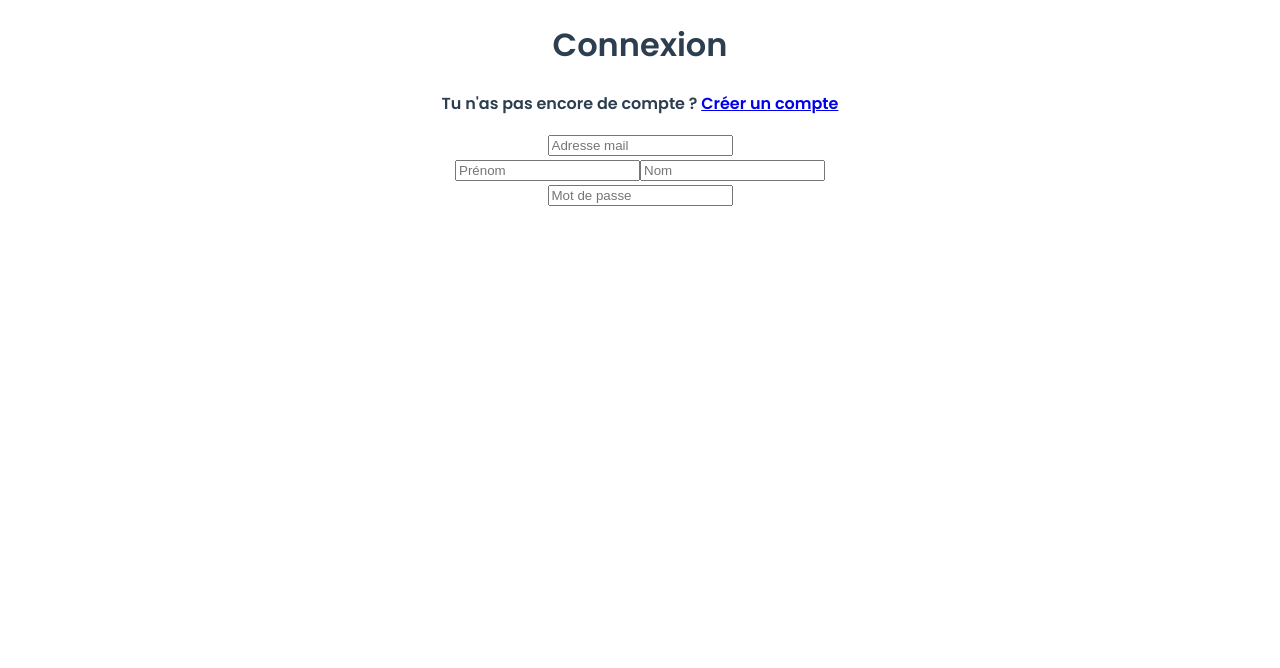
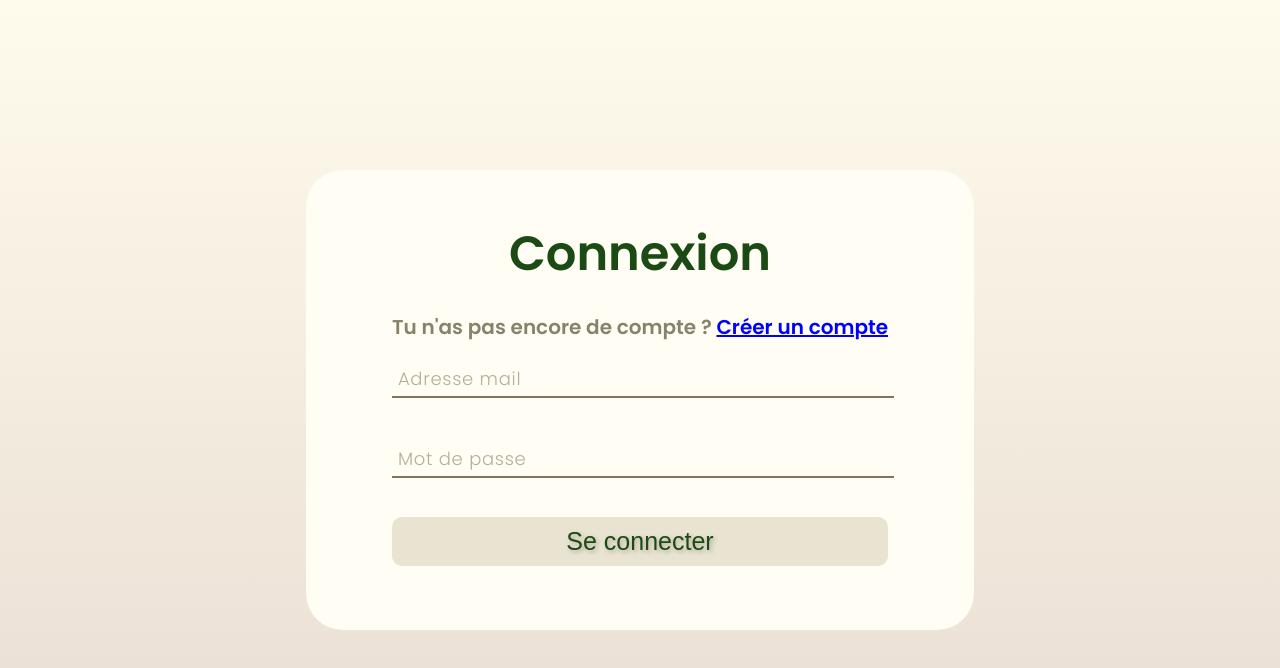
Before and after one commit to AdrienCalmesnil/10-2021-Home-Cleaner, a Vue app: page /login in a window 1280 px wide. Shown: the top 668 px of the page. Built offline with nearby package versions, Linux system fonts and the light colour scheme.

Commit message:
login page done / working on create account

```diff
--- a/src/App.vue
+++ b/src/App.vue
@@ -17,13 +17,13 @@ export default {
 
 <style>
 @import url('https://fonts.googleapis.com/css2?family=Poppins:wght@600&display=swap');
+@import url('https://fonts.googleapis.com/css2?family=Poppins:wght@100;300&display=swap');
 #app {
   font-family: 'Poppins', sans-serif;
   -webkit-font-smoothing: antialiased;
   -moz-osx-font-smoothing: grayscale;
   text-align: center;
   color: #2c3e50;
-  /* margin-top: 60px; */
 }
 
 body{
--- a/src/views/Login.vue
+++ b/src/views/Login.vue
@@ -1,28 +1,43 @@
 <template>
   <div class="login">
-    <div class="login_wrapper">
     <div class="login_box">
       <div class="box_title title">
-          <h1>Connexion</h1>
+        <h1 v-if="mode == 'login'">Connexion</h1>
+        <h1 v-else>Inscription</h1>
       </div>
       <div class="box_no_account create">
-          <p>
+        <p v-if="mode == 'login'">
           Tu n'as pas encore de compte ?
-            <router-link to="/CreateAccount">Créer un compte</router-link>
+          <span class="create_account" @click="switchToCreateAccount()">Créer un compte</span>
+        </p>
+        <p v-else>
+          Tu as déjà un compte ?
+          <span class="create_account" @click="switchToLogin()">Se connecter</span>
         </p>
       </div>
       <form action="">
         <div class="mail">
-                <input type="email" id="email" placeholder="Adresse mail" required>
+          <input v-model="email" type="email" id="email" placeholder="Adresse mail" required />
         </div>
-            <div class="username">
-                <input type="text" id="prenom" placeholder="Prénom" required>
-                <input type="text" id="nom" placeholder="Nom" required>
+        <div class="username" v-if="mode == 'create'">
+                <input v-model="prenom" type="text" id="prenom" placeholder="Prénom" required />
+                <input v-model="nom" type="text" id="nom" placeholder="Nom" required />
         </div>
         <div class="password">
-                <input type="password" id="password" placeholder="Mot de passe" required>
+          <input
+            v-model="password"
+            type="password"
+            id="password"
+            placeholder="Mot de passe"
+            required
+          />
         </div>
       </form>
+      <div class="but_login" v-if="mode == 'login'">
+        <button id="but_login">Se connecter</button>
+      </div>
+      <div class="but_login" :class="{'button--disabled' : !validatedFields()}" v-else>
+        <button id="but_login">Créer mon compte</button>
       </div>
     </div>
   </div>
@@ -31,9 +46,168 @@
 <script>
 export default {
   name: "Login",
+  data: function(){
+      return{
+          mode:"login",
+          email:"",
+          prenom:'',
+          nom:'',
+          password:''
+      }
+  },
+  computed:{
+      validatedFields: function(){
+          if(this.mode == 'create'){
+              if(this.email != "" && this.prenom != "" && this.nom != "" && this.password != ""){
+                  return true;
+              }else{
+                  return false;
+              }
+          }else{
+              if(this.email != "" && this.password != ""){
+                  return true;
+              }else{
+                  return false;
+              }
+          }
+      }
+  },
+  methods:{
+      switchToCreateAccount: function(){
+          this.mode = 'create'
+      },
+      switchToLogin: function(){
+          this.mode = 'login'
+      }
+  }
 };
 </script>
 
 <style scoped>
+.login {
+  position: absolute;
+  width: 100%;
+  height: 100%;
+  display: flex;
+  justify-content: center;
+  align-items: center;
+  background: linear-gradient(180deg, #fefbec 0%, rgba(255, 253, 244, 0) 100%),
+    rgba(226, 209, 195, 0.75);
+}
+
+.login_box {
+  background: #fffdf4;
+  border-radius: 37px;
+  padding: 64px 86px;
+}
+
+.box_title {
+  margin: 0;
+}
+
+.box_title h1 {
+  margin-top: 0;
+  font-family: "Poppins", sans-serif;
+  font-style: normal;
+  font-weight: bold;
+  font-size: 48px;
+  line-height: 40px;
+  color: #1c4a15;
+}
+
+.box_no_account p {
+  margin-top: 0;
+  font-family: "Poppins", sans-serif;
+  font-style: normal;
+  font-weight: bold;
+  font-size: 20px;
+  line-height: 40px;
+  color: #88826b;
+}
+
+.create_account{
+    color: blue;
+    text-decoration: underline;
+    cursor: pointer;
+}
+
+.mail, .username, .password{
+    height: 50px;
+}
+
+input {
+    padding: 0 0 5px 6px;
+  outline: 0;
+  border-width: 0 0 2px;
+  border-color: #83735b;
+  background: none;
+  font-family: 'Poppins',sans-serif;
+  font-style: normal;
+  font-weight: normal;
+  font-size: 15px;
+  letter-spacing: 0.7px;
+  color: #B5AF98;
+}
+
+::placeholder{
+  font-family: 'Poppins',sans-serif;
+  font-style: normal;
+  font-weight: normal;
+  font-size: 18px;
+  letter-spacing: 0.7px;
+  color: #B5AF98;
+}
+
+.mail{
+    margin-bottom: 30px;
+}
+
+#email{
+    width: 100%;
+}
+
+.username{
+    display: flex;
+    justify-content: space-between;
+    align-items: flex-start;
+    margin-bottom: 30px;
+}
+
+#prenom, #nom{
+    width: 42%;
+}
+
+.password{
+    margin-bottom: 20px;
+}
+
+#password{
+    width: 100%;
+}
+
+#but_login{
+    width: 100%;
+    padding: 10px 0;
+    background: #E9E3D1;
+    border: none;
+    border-radius: 10px;
+    font-style: normal;
+    font-weight: normal;
+    font-size: 25px;
+    color: #1C4A15;
+    text-shadow: 2px 2px 4px rgba(0, 0, 0, 0.25);
+}
+
+.but_login{
+    transition: all 0.3s ease;
+}
+
+.but_login:hover{
+    transform: scale(1.03);
+
+}
+
+
+
 
 </style>
```
Lines whose indentation alone changed are shown as unchanged.
